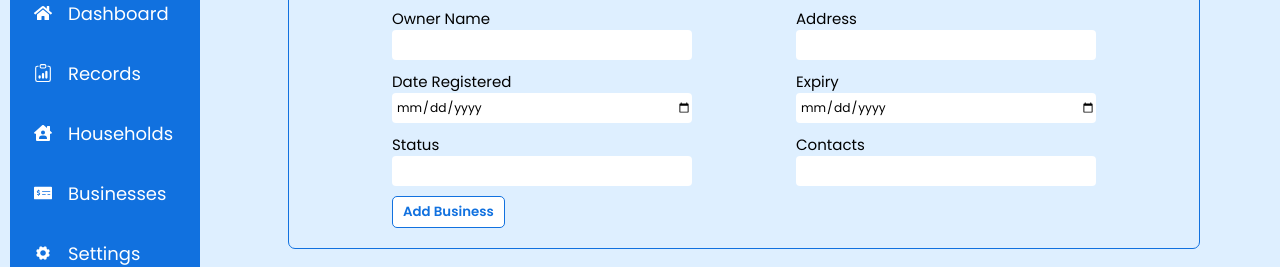
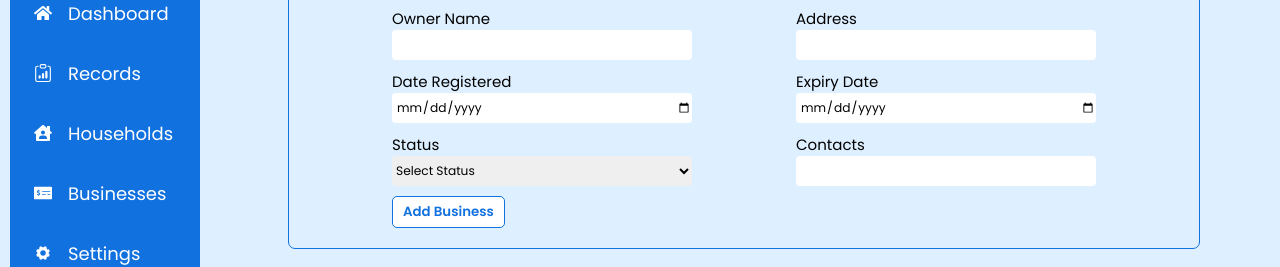
Before and after one commit to Chavsz/Tapuyao_CaseStudy2, a React (Vite) app in the folder frontend/: page /business in a window 1280 px wide. Shown: the part 142-409 px from the top of the page. Built offline with nearby package versions, Linux system fonts and the light colour scheme; no server answers; sample sign-in values are in the browser's storage.

Commit message:
change housename to id in households

```diff
--- a/frontend/src/Pages/Business.jsx
+++ b/frontend/src/Pages/Business.jsx
@@ -112,7 +112,7 @@ function Business() {
             </div>
 
             <div className='input-bsns'>
-              <label>Expiry</label>
+              <label>Expiry Date</label>
               <input type="date" name="expiracyDate" value={form.expiracyDate} onChange={handleChange} required />
             </div>
           </div>
@@ -120,7 +120,11 @@ function Business() {
           <div className='bsns-form-1'>
             <div className='input-bsns'>
               <label>Status</label>
-              <input type="text" name="businessStatus" value={form.businessStatus} onChange={handleChange} required />
+              <select name='businessStatus' value={form.businessStatus} onChange={handleChange} required>
+                <option value="">Select Status</option>
+                <option value="Registered">Registered</option>
+                <option value="Not Registered">Not Registered</option>
+              </select>
             </div>
 
             <div className='input-bsns'>
--- a/frontend/src/Pages/Households.jsx
+++ b/frontend/src/Pages/Households.jsx
@@ -12,6 +12,7 @@ const API_URL = 'http://localhost:5001/households';
 
 const Households = () => {
   const [households, setHouseholds] = useState([]);
+  const [id, setId] = useState('');
   const [houseName, setHouseName] = useState('');
   const [residents, setResidents] = useState([]);
   const [isModalOpen, setIsModalOpen] = useState(false);
@@ -37,26 +38,28 @@ const Households = () => {
   e.preventDefault();
   try {
     await axios.post(API_URL, {
+      id,
       houseName,
       residents
     });
     fetchHouseholds();
+    setId('');
     setHouseName('');
     setResidents([]);
   } catch (error) {
-        toast.error('Error adding resident!');
+      toast.error('Error adding household!');
   }
   setIsModalOpenAdd(false);
 };
 
 // Delete a household
-  const deleteHousehold = async (name) => {
+const deleteHousehold = async (id) => {
     try {
-        await axios.delete(`${API_URL}/${name}`);
-        toast.success('household deleted!');
+      await axios.delete(`${API_URL}/${id}`);
+      toast.success('Household deleted!');
       fetchHouseholds();
     } catch (error) {
-        toast.error('Error deleting resident!');
+      toast.error('Error deleting household!');
     }
 };
 
@@ -67,7 +70,7 @@ const Households = () => {
 
   //filter students
   const filteredHouseholds = households.filter(household =>
-    household.houseName.toLowerCase().includes(searchTerm.toLowerCase())
+    household.id.toLowerCase().includes(searchTerm.toLowerCase())
   );
 
     // households information modal
@@ -111,6 +114,14 @@ const Households = () => {
         <p>Household Information</p>
         <Modal isOpen={isModalOpenAdd} onClose={() => setIsModalOpenAdd(false)}>
           <div className='household-add-modal'>
+            <input
+              className='input-household-id'
+              type="text"
+              placeholder="Household ID"
+              value={id}
+              onChange={(e) => setId(e.target.value)}
+              required
+            />
             <input
               className='input-household-name'
               type="text"
@@ -203,11 +214,11 @@ const Households = () => {
             <tbody>
               {filteredHouseholds.length > 0 ? (
                 filteredHouseholds.map((households) => (
-                <tr>
+                <tr key={households.id}>
                   <td>
                     <button onClick={() => { setSelectedHousehold(households); setIsModalOpen(true); }} className='eyes'><ioIcons.IoEyeSharp /></button>
                     <button className='edit'><mdIcons.MdEdit /></button>
-                    <button onClick={() => deleteHousehold(households.houseName)} className='delete'><mdIcons.MdDeleteOutline /></button>
+                    <button onClick={() => deleteHousehold(households.id)} className='delete'><mdIcons.MdDeleteOutline /></button>
                   </td>
                   <td>{households.houseName}</td>
                   <td>{households.residents ? households.residents.length : 0}</td>
--- a/frontend/src/Pages/Pages.css
+++ b/frontend/src/Pages/Pages.css
@@ -315,6 +315,14 @@
   width: 100%;
 }
 
+.household-add-modal .input-household-id {
+  outline: none;
+  height: 28px;
+  width: 125px;
+  padding-left: 1%;
+  margin-right: 7px;
+}
+
 .household-add-modal .input-household-name {
   outline: none;
   height: 28px;
@@ -428,6 +436,15 @@
   font-size: 12.2px;
 }
 
+.input-bsns select {
+  width: 300px;
+  height: 30px;
+  outline: none;
+  border: none;
+  border-radius: 4px;
+  font-size: 12.2px;
+}
+
 .bsns-form-btn {
   background: #fff;
   color: #1171df;
```
Also changed, not shown: 1 other file (tests, documents, lock files or other folders). Lines whose indentation alone changed are shown as unchanged.
